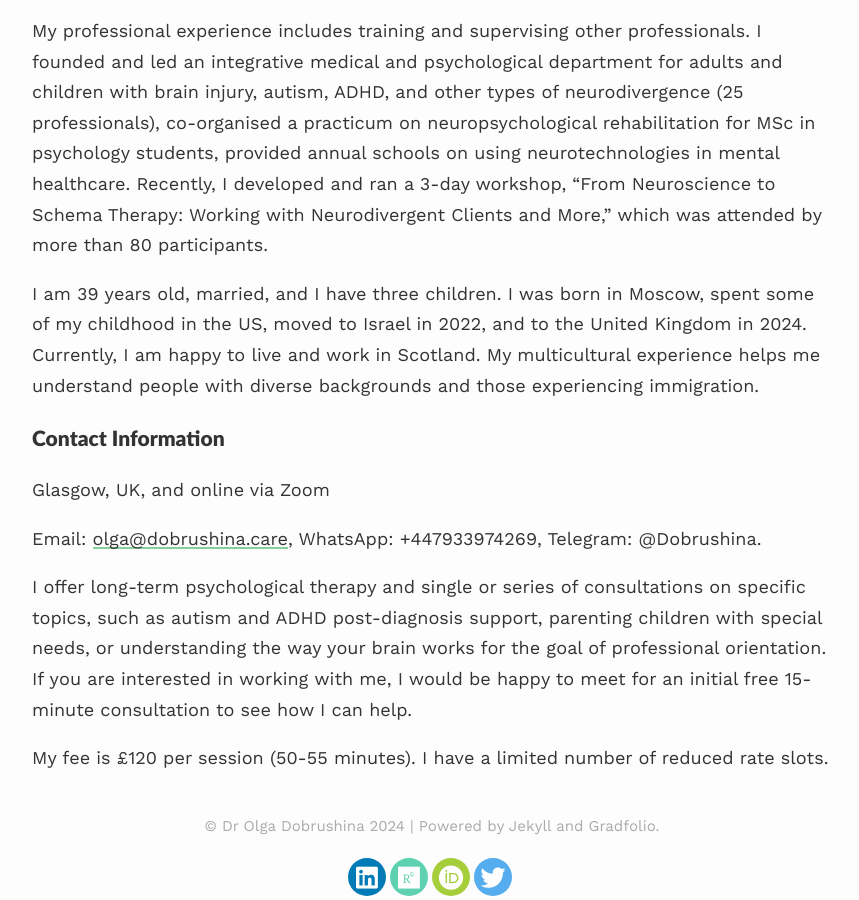
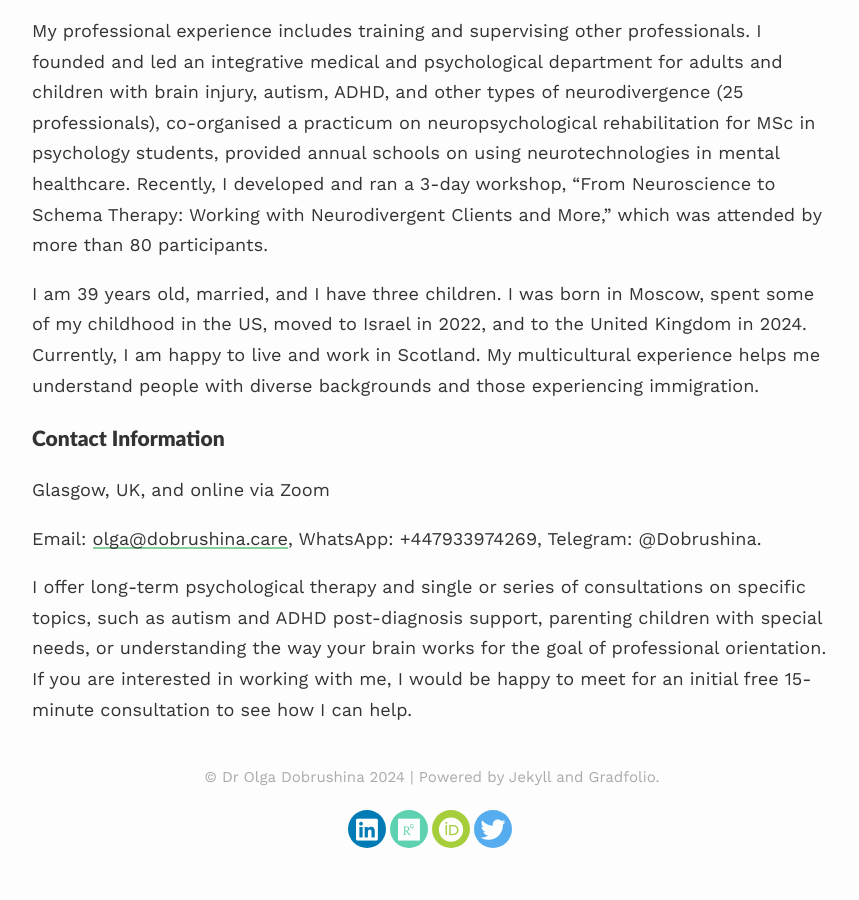
Before and after one commit to dobrushina/dobrushina.github.io, a Jekyll site: the page built from index.md, in a window 1280 px wide and 900 px high, scrolled down 2512 px. Shown: the whole window, without its empty margins (208-1067 px from the left). Built offline with Jekyll 4.4.1, drawn with Linux system fonts in a browser that asks for light colours; nearby versions of some CDN libraries; after the commit the page ends 3364 px from its top, so only the background shows below that.

Commit message:
Update index.md

```diff
--- a/index.md
+++ b/index.md
@@ -116,5 +116,3 @@ Glasgow, UK, and online via Zoom
 Email: [olga@dobrushina.care](mailto:olga@dobrushina.care), WhatsApp: +447933974269, Telegram: @Dobrushina.
 
 I offer long-term psychological therapy and single or series of consultations on specific topics, such as autism and ADHD post-diagnosis support, parenting children with special needs, or understanding the way your brain works for the goal of professional orientation. If you are interested in working with me, I would be happy to meet for an initial free 15-minute consultation to see how I can help.
-
-My fee is £120 per session (50-55 minutes). I have a limited number of reduced rate slots.
```
